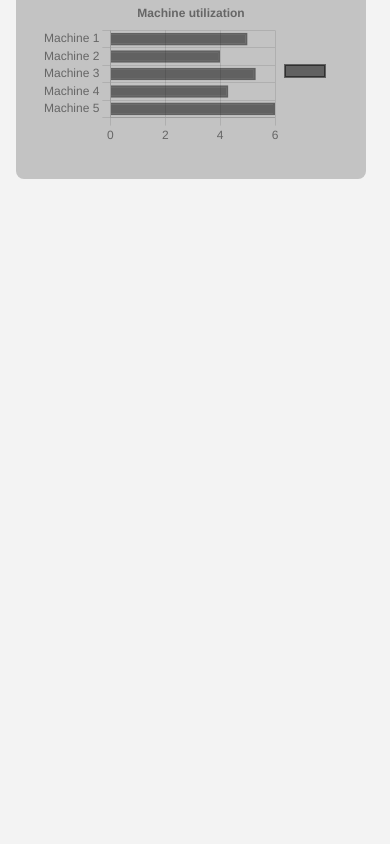
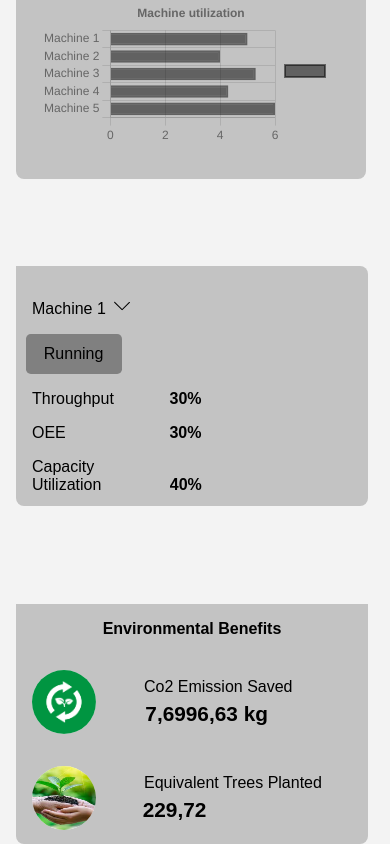
Before and after one commit to Divy97/assignment-alluvium-dashboard, a React (Vite) app: page / in a window 390 px wide. Shown: the part 873-1717 px from the top of the page. Before the commit the page ends 1052 px from the top, so only its background shows below. Built offline with nearby package versions, Linux system fonts and the light colour scheme.

Commit message:
item 4,5 responsive design done

```diff
--- a/src/components/analytics/Analytics.component.jsx
+++ b/src/components/analytics/Analytics.component.jsx
@@ -19,15 +19,16 @@ const Analytics = () => {
       <div className="analytics_grid-item3">
         <AnalyticsItem3 />
       </div>
-      {/*<div className="analytics_grid-item4">
+      <div className="analytics_grid-item4">
         <AnalyticsItem4 />
       </div>
       <div className="analytics_grid-item5">
         <AnalyticsItem5 />
       </div>
-      <div className="analytics_grid-item6">
+      {/*<div className="analytics_grid-item6">
         <AnalyticsItem6 />
-      </div> */}
+      </div>{" "}
+      */}
     </div>
   );
 };
--- a/src/components/analytics/analyticsItem4/AnalyticsItem4.styles.css
+++ b/src/components/analytics/analyticsItem4/AnalyticsItem4.styles.css
@@ -42,3 +42,12 @@
   color: #000;
   font-weight: bold;
 }
+
+@media only screen and (max-width: 600px) {
+  .analyticsItem4_container {
+    position: absolute;
+    top: 135%;
+    left: 0%;
+    width: 22rem;
+  }
+}
--- a/src/components/analytics/analyticsItem5/AnalyticsItem5.styles.css
+++ b/src/components/analytics/analyticsItem5/AnalyticsItem5.styles.css
@@ -38,3 +38,24 @@
   width: 4rem;
   border-radius: 50%;
 }
+
+@media only screen and (max-width: 600px) {
+  .analyticsItem5_container {
+    position: absolute;
+    top: 175%;
+    left: 0%;
+    width: 22rem;
+  }
+
+  .image1 {
+    margin-top: 2rem;
+  }
+
+  .p1 {
+    margin-left: 3rem;
+  }
+
+  .p2 {
+    margin-top: 2rem;
+  }
+}
```
